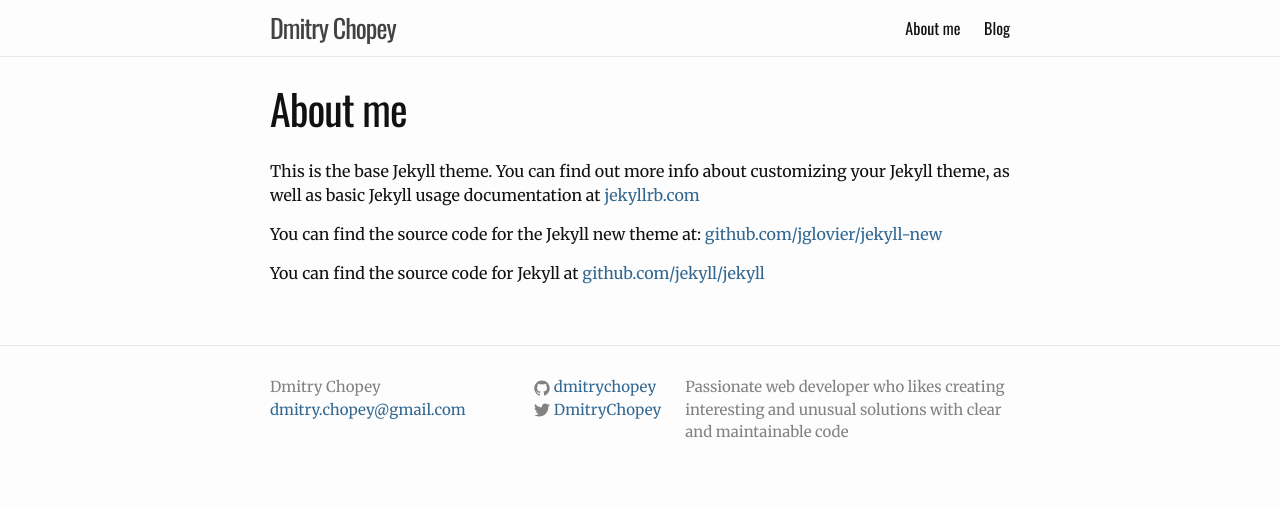
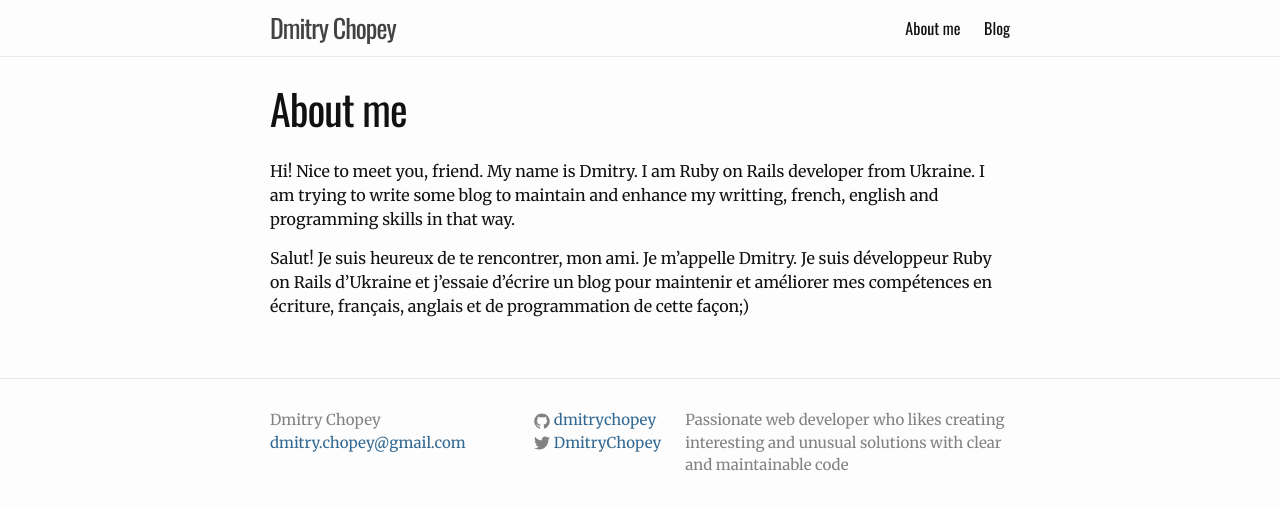
Before and after one commit to dmitrychopey/dmitrychopey.github.io, a Jekyll site: the page built from about.md, in a window 1280 px wide. Shown: the top 510 px of the page. Built offline with Jekyll 4.4.1, drawn with Linux system fonts in a browser that asks for light colours.

Commit message:
Change about

```diff
--- a/_config.yml
+++ b/_config.yml
@@ -11,3 +11,5 @@
 
 # Build settings
 markdown: kramdown
+gems:
+  - octopress-image-tag
--- a/about.md
+++ b/about.md
@@ -3,9 +3,8 @@
 title: About me
 permalink: /about/
 ---
+Hi! Nice to meet you, friend. My name is Dmitry. I am Ruby on Rails developer from Ukraine.
+I am trying to write some blog to maintain and enhance my writting, french, english and programming skills in that way.
 
-This is the base Jekyll theme. You can find out more info about customizing your Jekyll theme, as well as basic Jekyll usage documentation at [jekyllrb.com](http://jekyllrb.com/)
-
-You can find the source code for the Jekyll new theme at: [github.com/jglovier/jekyll-new](https://github.com/jglovier/jekyll-new)
-
-You can find the source code for Jekyll at [github.com/jekyll/jekyll](https://github.com/jekyll/jekyll)
+Salut! Je suis heureux de te rencontrer, mon ami. Je m'appelle Dmitry.
+Je suis développeur Ruby on Rails d'Ukraine et j'essaie d'écrire un blog pour maintenir et améliorer mes compétences en écriture, français, anglais et de programmation de cette façon;)
```
